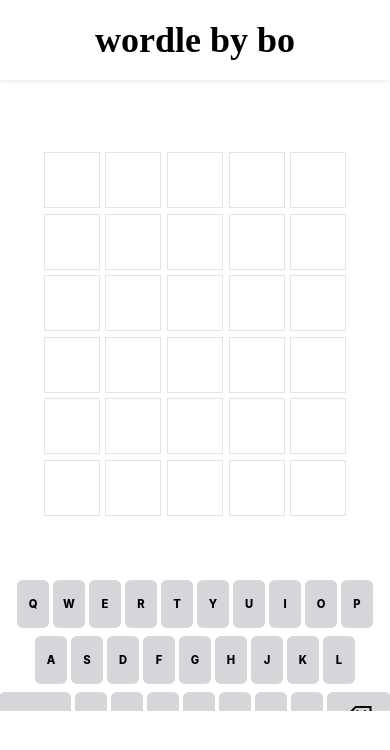
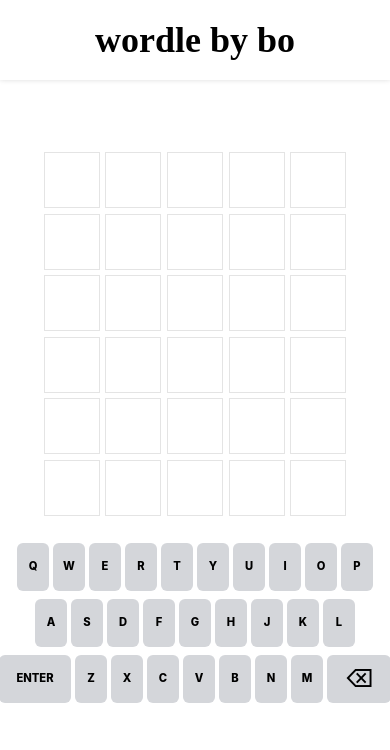
Before and after one commit to sempitrnal/wordle, a React (Create React App) app: page / in a window 390 px wide. Shown: the top 750 px of the page. Built offline with nearby package versions, Linux system fonts and the light colour scheme.

Commit message:
mobile height test 2 (gap removed)

```diff
--- a/src/Wordle/Wordle.tsx
+++ b/src/Wordle/Wordle.tsx
@@ -138,7 +138,7 @@
 		fun();
 	}, [guessArray]);
 	return (
-		<div className="flex flex-col h-[70vh] lg:h-[83vh] justify-between gap-16">
+		<div className="flex flex-col h-[70vh] lg:h-[83vh] justify-between">
 			{/* <div className="">word: {word}</div> */}
 			<div className="flex items-center flex-col gap-[.35rem] mt-8">
 				{row.map((e, i) => (
```
